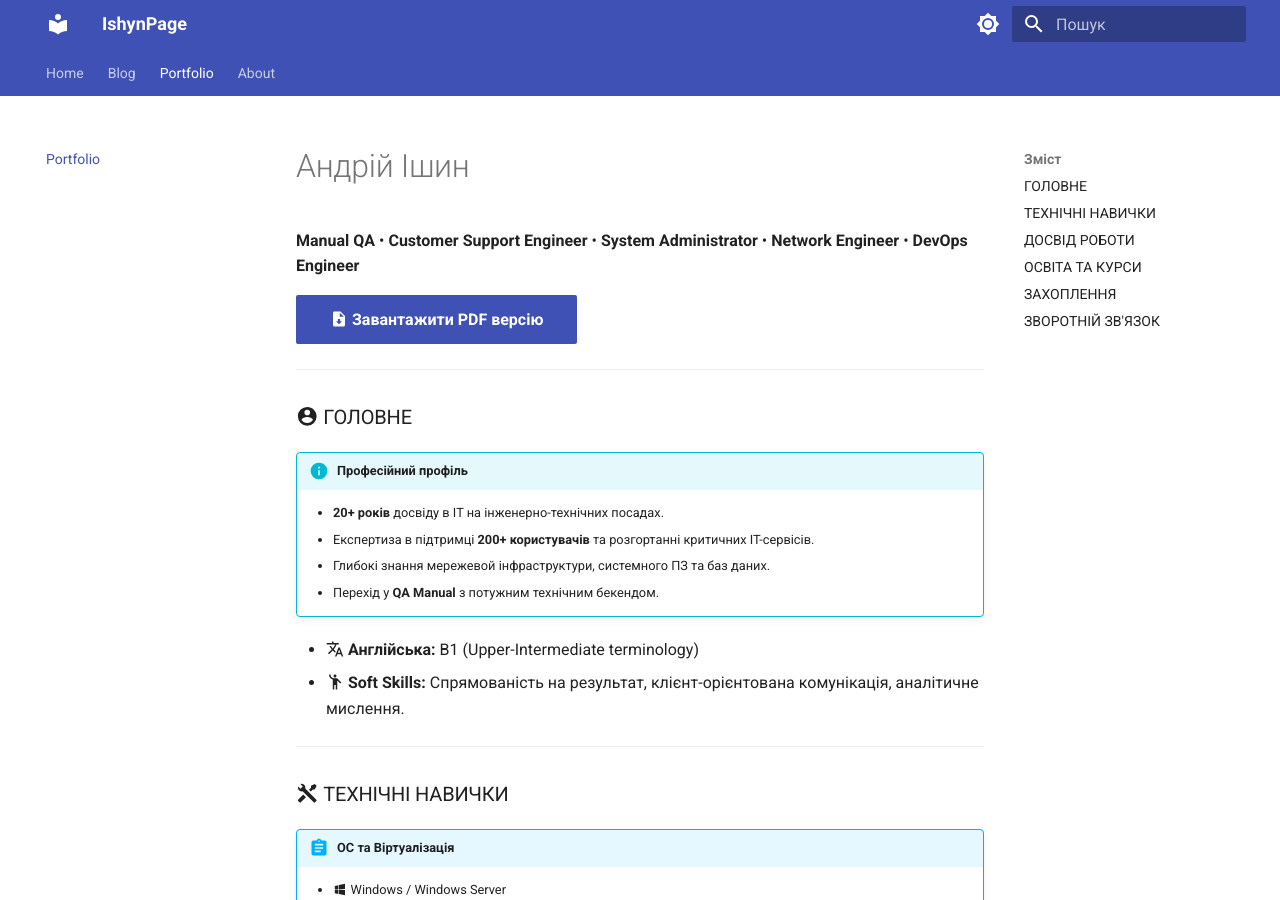
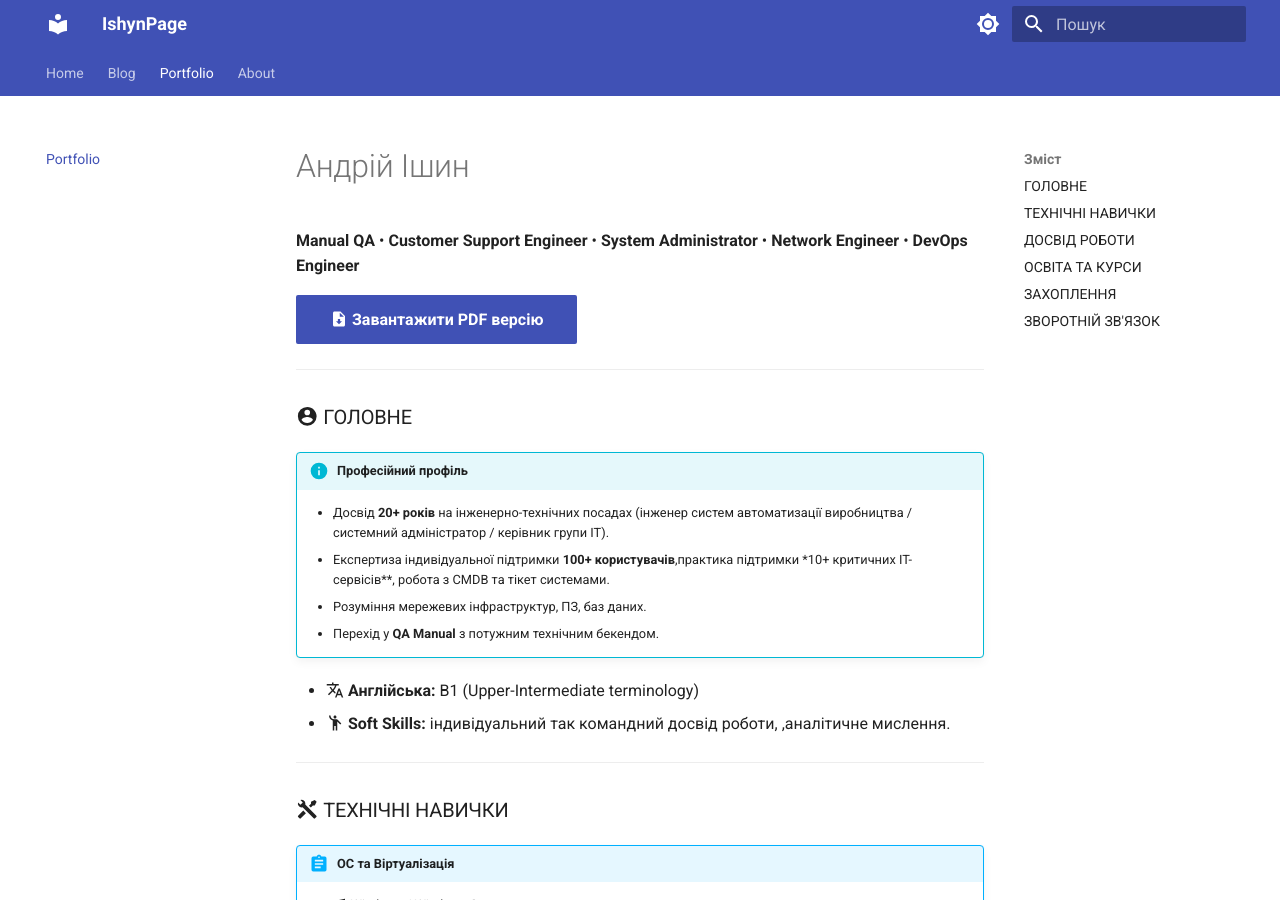
Before and after one commit to Ishyn/MkDocs-site, an MkDocs documentation site: the page built from docs/portfolio.md, in a window 1280 px wide and 900 px high. Built offline with MkDocs 1.6.1 and Material for MkDocs 9.7.7, drawn with Linux system fonts in a browser that asks for light colours.

Commit message:
Обновление сайта 2

```diff
--- a/docs/portfolio.md
+++ b/docs/portfolio.md
@@ -9,13 +9,13 @@
 
 !!! info "Професійний профіль"
 
-    *   **20+ років** досвіду в IT на інженерно-технічних посадах.
-    *   Експертиза в підтримці **200+ користувачів** та розгортанні критичних IT-сервісів.
-    *   Глибокі знання мережевой інфраструктури, системного ПЗ та баз даних.
+    *   Досвід **20+ років** на інженерно-технічних посадах (інженер систем автоматизації виробництва / системний адміністратор / керівник групи ІТ).
+    *   Експертиза індивідуальної підтримки **100+ користувачів**,практика підтримки *10+ критичних IT-сервісів**, робота з CMDB та тікет системами.
+    *   Розуміння мережевих інфраструктур, ПЗ, баз даних.
     *   Перехід у **QA Manual** з потужним технічним бекендом.
 
 *   :material-translate: **Англійська:** B1 (Upper-Intermediate terminology)
-*   :material-human-greeting: **Soft Skills:** Спрямованість на результат, клієнт-орієнтована комунікація, аналітичне мислення.
+*   :material-human-greeting: **Soft Skills:** індивідуальний так командний досвід роботи,  ,аналітичне мислення.
 
 ---
 
```
